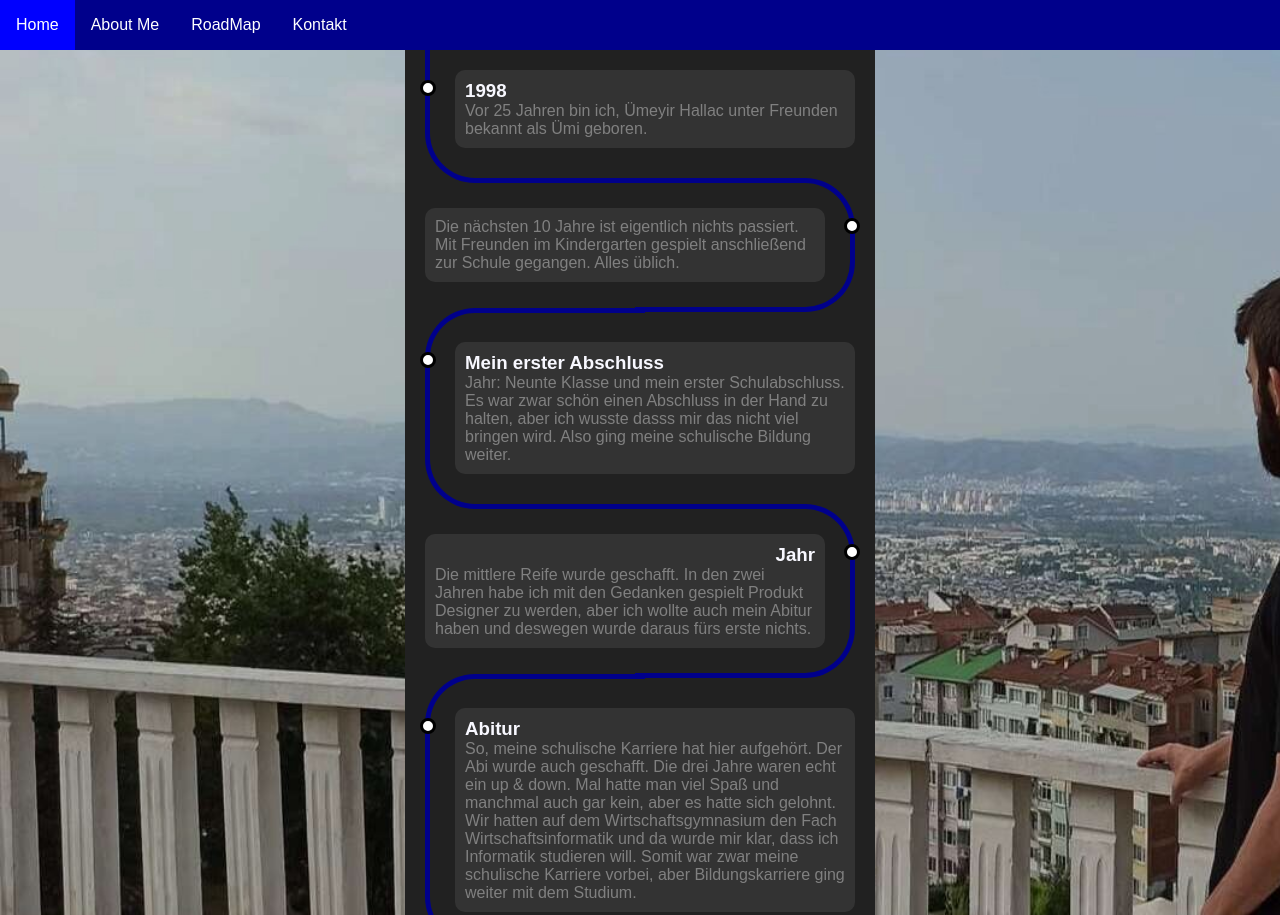
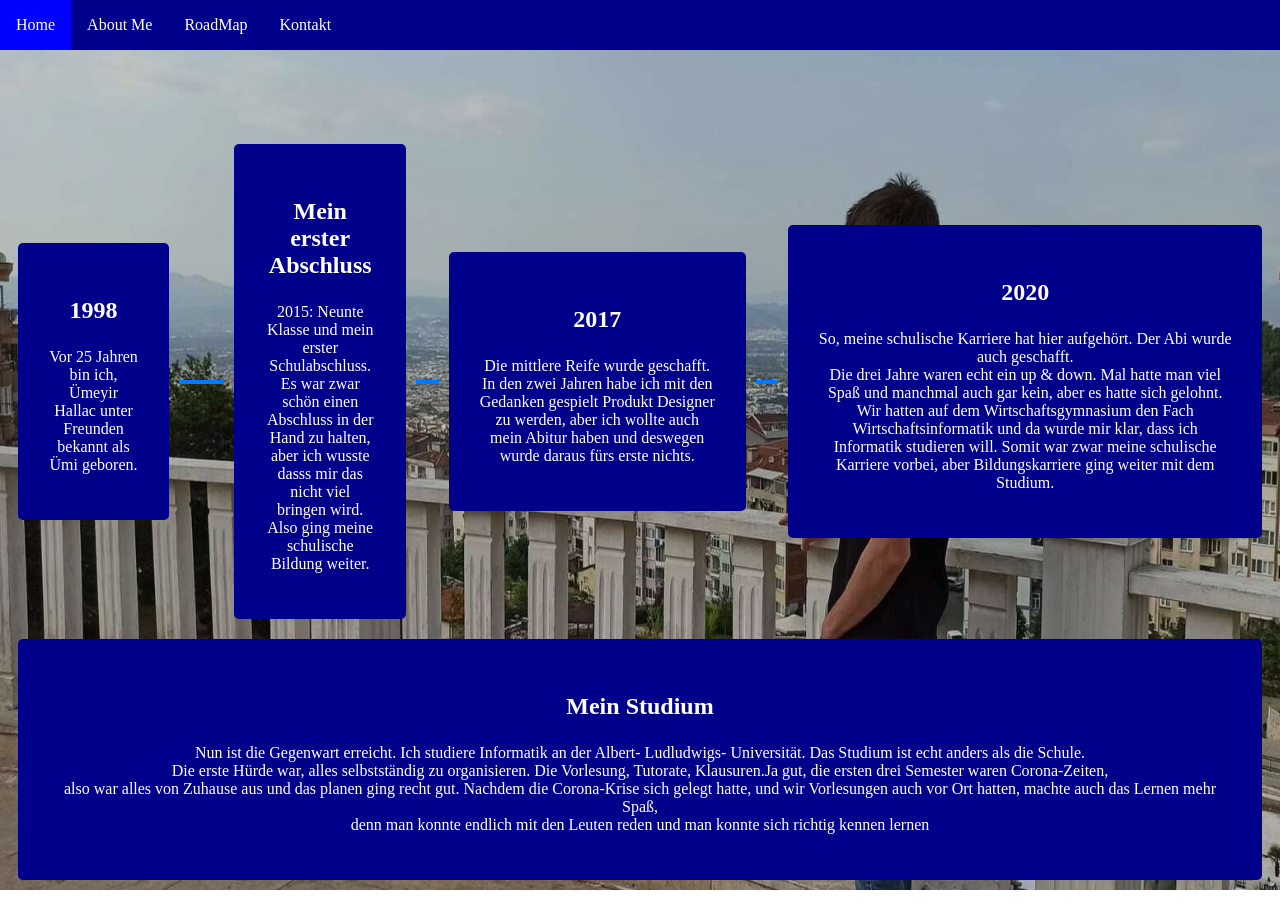
Before and after one commit to Uemeyir/uemeyir.github.io, a plain HTML site: page roadmap.html in a window 1280 px wide. Shown: the top 915 px of the page. After the commit the page ends 890 px from the top, so only its background shows below. Drawn offline with Linux system fonts and the light colour scheme.

Commit message:
some changes

```diff
--- a/css/roadmap.css
+++ b/css/roadmap.css
@@ -1,4 +1,13 @@
-.navli{
+body {
+  background: var(--background-color);
+  font-family: var(--font);
+  background-image: url(/images/BG.jpg);
+  background-repeat: no-repeat;
+  background-size: cover;
+  justify-content: center;
+}
+
+.navli {
   float: left;
 }
 
@@ -27,143 +36,43 @@ li a:hover {
   z-index: 1;
 }
 
-:root {
-  --primary-color: #212121;
-  --background-color: #f8f8f8;
-  --font: sans-serif;
+.timeline {
+    display: flex;
+    align-items: center;
+    padding-top: 10%;
 }
 
-* {
-  margin: 0;
-  padding: 0;
+.box {
+    background-color: darkblue;
+    color: white;
+    padding: 30px;
+    border-radius: 5px;
+    margin: 10px;
+    position: relative;
 }
 
-body {
-  background: var(--background-color);
-  font-family: var(--font);
-  background-image: url(/images/BG.jpg);
-  background-repeat: no-repeat;
-  background-size: cover;
-  display: flex;
-  justify-content: center;
+.line {
+  width: 10%;
+  height: 4px;
+  background-color: #007bff;
+}
+.content {
+    text-align: center;
 }
 
-/* Timeline Container */
-.timeline {
-  background: var(--primary-color);
-  margin: 20px auto;
-  padding: 20px;
-  display: flex;
-  flex-direction: column;
-  align-items: flex-start;
+.centered-box {
+    background-color: darkblue;
+    color: white;
+    padding: 30px;
+    border-radius: 5px;
+    margin: 10px;
+    position: relative;
 }
 
-/* Card container */
-.card {
-  position: relative;
-  max-width: 400px;
-  align-self: flex-end;
+h3 {
+    font-size: 24px;
 }
 
-/* setting padding based on even or odd */
-.card:nth-child(odd) {
-  padding: 30px 0 30px 30px;
-  order: 1;
+p {
+    font-size: 16px;
 }
-.card:nth-child(even) {
-  padding: 30px 30px 30px 0;
-  order: 2;
-}
-/* Global ::before */
-.card::before {
-  content: "";
-  position: absolute;
-  width: 50%;
-  border: solid darkblue;
-}
-
-/* Setting the border of top, bottom, left */
-.card:nth-child(odd)::before {
-  left: 0px;
-  top: -4.5px;
-  bottom: -4.5px;
-  border-width: 5px 0 5px 5px;
-  border-radius: 50px 0 0 50px;
-}
-
-/* Setting the top and bottom to "-5px" because earlier it was out of a pixel in mobile devices */
-@media only screen and (max-width: 400px) {
-  .card:nth-child(odd)::before {
-    top: -5px;
-    bottom: -5px;
-  }
-}
-
-/* Setting the border of top, bottom, right */
-.card:nth-child(even)::before {
-  right: 0;
-  top: 0;
-  bottom: 0;
-  border-width: 5px 5px 5px 0;
-  border-radius: 0 50px 50px 0;
-}
-
-/* Removing the border if it is the first card */
-.card:first-child::before {
-  border-top: 0;
-  border-top-left-radius: 0;
-}
-
-/* Removing the border if it is the last card  and it's odd */
-.card:last-child:nth-child(odd)::before {
-  border-bottom: 0;
-  border-bottom-left-radius: 0;
-}
-
-/* Removing the border if it is the last card  and it's even */
-.card:last-child:nth-child(even)::before {
-  border-bottom: 0;
-  border-bottom-right-radius: 0;
-}
-
-/* Information about the timeline */
-.info {
-  display: flex;
-  flex-direction: column;
-  background: #333;
-  color: gray;
-  border-radius: 10px;
-  padding: 10px;
-}
-
-/* Title of the card */
-.title {
-  color: ghostwhite;
-  position: relative;
-}
-
-/* Timeline dot  */
-.title::before {
-  content: "";
-  position: absolute;
-  width: 10px;
-  height: 10px;
-  background: white;
-  border-radius: 999px;
-  border: 3px solid black;
-}
-
-/* text right if the card is even  */
-.card:nth-child(even) > .info > .title {
-  text-align: right;
-}
-
-/* setting dot to the left if the card is odd */
-.card:nth-child(odd) > .info > .title::before {
-  left: -45px;
-}
-
-/* setting dot to the right if the card is odd */
-.card:nth-child(even) > .info > .title::before {
-  right: -45px;
-}
--- a/roadmap.html
+++ b/roadmap.html
@@ -1,5 +1,6 @@
 <!DOCTYPE html>
 <html lang="en">
+
 <head>
 
   <title>Meine Webiste</title>
@@ -8,6 +9,7 @@
   <meta name="viewport" content="width=device-width, initial-scale=1">
 
 </head>
+
 <body>
 
   <ul class="ulNavbar">
@@ -17,64 +19,56 @@
     <li class="navli"> <a href="contact.html">Kontakt</a></li>
   </ul>
 
-    <div class="timeline-section">
   <div class="timeline">
-    <div class="outer">
-      <div class="card">
-        <div class="info">
-          <h3 class="title">1998</h3>
+    <div class="box">
+      <div class="content">
+        <h3>1998</h3>
         <p>Vor 25 Jahren bin ich, &Uumlmeyir Hallac unter Freunden bekannt als &Uumlmi geboren.</p>
       </div>
     </div>
-
-      <div class="card">
-        <div class="info">
-          <h3 class="title"></h3>
-          <p>Die n&aumlchsten 10 Jahre ist eigentlich nichts passiert. Mit Freunden im Kindergarten gespielt anschlie&szligend zur Schule gegangen. Alles &uumlblich.</p>
-        </div>
-      </div>
-
-      <div class="card">
-        <div class="info">
-          <h3 class="title">Mein erster Abschluss</h3>
-          <p>Jahr: Neunte Klasse und mein erster Schulabschluss. Es war zwar sch&oumln einen Abschluss in der Hand zu halten,
-            aber ich wusste dasss mir das nicht viel bringen wird. Also ging meine schulische Bildung weiter.</p>
-        </div>
-      </div>
-
-      <div class="card">
-        <div class="info">
-          <h3 class="title">Jahr</h3>
-          <p>Die mittlere Reife wurde geschafft. In den zwei Jahren habe ich mit den Gedanken gespielt Produkt Designer zu werden, aber ich wollte auch mein Abitur
-            haben und deswegen wurde daraus f&uumlrs erste nichts.
+    <div class="line"></div>
+    <div class="line"></div>
+    <div class="box">
+      <div class="content">
+        <h3>Mein erster Abschluss</h3>
+        <p>2015: Neunte Klasse und mein erster Schulabschluss.<br> Es war zwar sch&oumln einen Abschluss in der Hand zu
+          halten,
+          <br>aber ich wusste dasss mir das nicht viel bringen wird. Also ging meine schulische Bildung weiter.
         </p>
       </div>
     </div>
-
-      <div class="card">
-        <div class="info">
-          <h3 class="title">Abitur</h3>
-          <p>So, meine schulische Karriere hat hier aufgeh&oumlrt. Der Abi wurde auch geschafft. Die drei Jahre waren echt ein up & down. Mal hatte man viel Spa&szlig und manchmal auch gar kein,
-            aber es hatte sich gelohnt. Wir hatten auf dem Wirtschaftsgymnasium den Fach Wirtschaftsinformatik und da wurde mir klar, dass ich Informatik studieren will.
-            Somit war zwar meine schulische Karriere vorbei, aber Bildungskarriere ging weiter mit dem Studium.
-          </p>
+    <div class="line"></div>
+    <div class="box">
+      <div class="content">
+        <h3>2017</h3>
+        <p>Die mittlere Reife wurde geschafft. In den zwei Jahren habe ich mit den Gedanken gespielt Produkt Designer zu
+          werden, aber ich wollte auch mein Abitur haben und deswegen wurde daraus f&uumlrs erste nichts.</p>
       </div>
     </div>
-
-      <div class="card">
-        <div class="info">
-            <h3 class="title">Mein Studium</h3>
-            <p>Nun ist die Gegenwart erreicht. Ich studiere Informatik an der Albert- Ludludwigs- Universit&aumlt. Das Studium ist echt anders als die Schule.
-                Die erste H&uumlrde war, alles selbstst&aumlndig zu organisieren. Die Vorlesung, Tutorate, Klausuren. Ja gut, die ersten drei Semester waren Corona- Zeiten,
-                also war alles von Zuhause aus und das planen ging recht gut. Nachdem die Corona- Krise sich gelegt hatte, und wir Vorlesungen auch vor Ort hatten,
-                machte auch das Lernen mehr Spa&szlig, denn man konnte endlich mit den Leuten reden und man konnte sich richtig kennen lernen.
-            </p>
-        </div>
-      </div>
-
+    <div class="line"></div>
+    <div class="box">
+      <div class="content">
+        <h3>2020</h3>
+        <p>So, meine schulische Karriere hat hier aufgeh&oumlrt. Der Abi wurde auch geschafft. <br>Die drei Jahre waren echt
+          ein up & down. Mal hatte man viel Spa&szlig und manchmal auch gar kein, aber es hatte sich gelohnt. Wir hatten auf dem Wirtschaftsgymnasium den Fach Wirtschaftsinformatik und da
+          wurde mir klar, dass ich Informatik studieren will.
+          Somit war zwar meine schulische Karriere vorbei, aber Bildungskarriere ging weiter mit dem Studium.</p>
       </div>
     </div>
   </div>
+  <div class="centered-box">
+    <div class="content">
+      <h3>Mein Studium</h3>
+      <p>Nun ist die Gegenwart erreicht. Ich studiere Informatik an der Albert- Ludludwigs- Universit&aumlt. Das Studium
+        ist echt anders als die Schule.<br>
+        Die erste H&uumlrde war, alles selbstst&aumlndig zu organisieren. Die Vorlesung, Tutorate, Klausuren.Ja gut, die
+        ersten drei Semester waren Corona-Zeiten,<br>
+        also war alles von Zuhause aus und das planen ging recht gut. Nachdem die Corona-Krise sich gelegt hatte, und
+        wir Vorlesungen auch vor Ort hatten,
+        machte auch das Lernen mehr Spa&szlig,<br> denn man konnte endlich mit den Leuten reden und man konnte sich
+        richtig kennen lernen</p>
+    </div>
+  </div>
+</body>
 
-</body>
 </html>
```
Also changed, not shown: css/aboutme.css (+6 -6 lines). Lines whose indentation alone changed are shown as unchanged.
